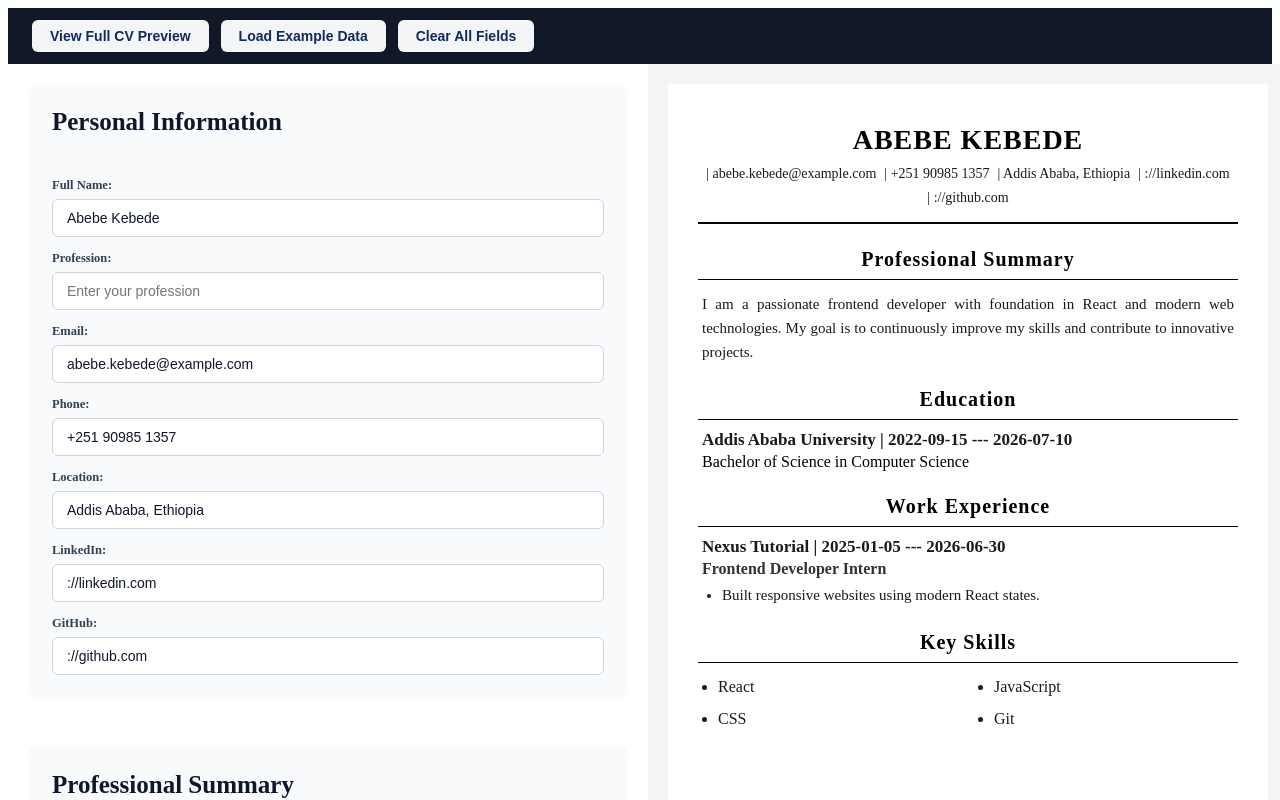
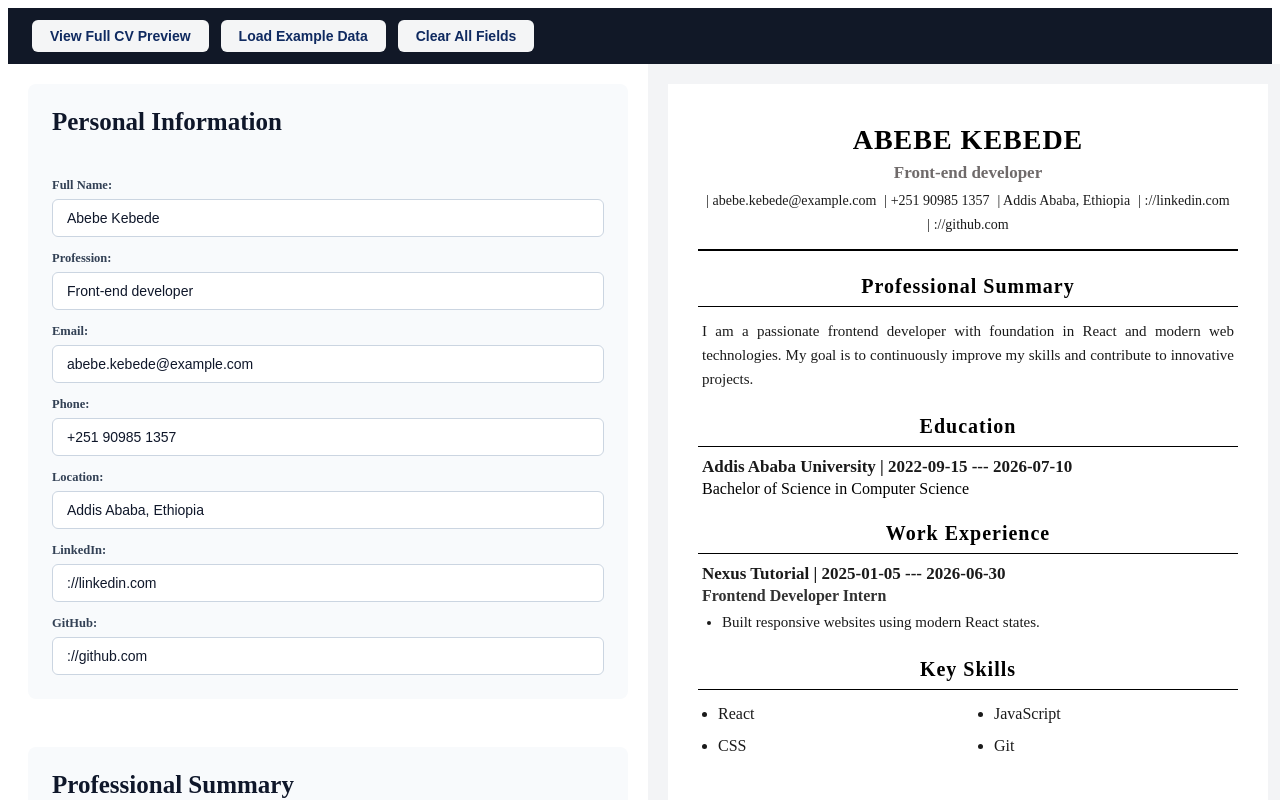
Before and after one commit to mahlet-1/Cv-Builder-Web, a React (Vite) app: page / in a window 1280 px wide. Shown: the top 800 px of the page. Built offline with nearby package versions, Linux system fonts and the light colour scheme.

Commit message:
updated cv header styling and app.jsx and fixed typography error

```diff
--- a/src/App.jsx
+++ b/src/App.jsx
@@ -5,12 +5,14 @@ import CvPreview from "./components/CvPreview";
 const sampleData = {
   personal: {
     name: "Abebe Kebede",
+    profession: "Front-end developer",
     email: "abebe.kebede@example.com",
     phone: "+251 90985 1357",
     location: "Addis Ababa, Ethiopia",
     linkedin: "://linkedin.com",
     github: "://github.com"
   },
+
   summary:
     "I am a passionate frontend developer with foundation in React and modern web technologies. My goal is to continuously improve my skills and contribute to innovative projects.",
 
@@ -38,7 +40,7 @@ const sampleData = {
 };
 
 const emptyData = {
-  personal: { name: "", email: "", phone: "", location: "", linkedin: "", github: ""},
+  personal: { name: "", profession: "" , email: "", phone: "", location: "", linkedin: "", github: ""},
   summary: "",
   education: [],
   experience: [],
--- a/src/index.css
+++ b/src/index.css
@@ -28,6 +28,8 @@
   flex: 1;
   width: 100vw;
   box-sizing: border-box;
+  height: calc(180vh - 58px);
+  overflow: hidden;
 }
 
 .editor-side {
--- a/src/styles/CvHeader.css
+++ b/src/styles/CvHeader.css
@@ -17,6 +17,7 @@
   font-size: 17px;
   font-weight: bold;
   color: #6f6a6a;
+  margin-top: 7px;
   margin-bottom: 7px;
   padding: 0 4px;
 }
```
